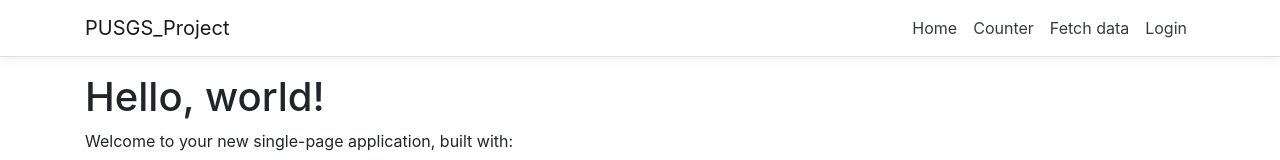
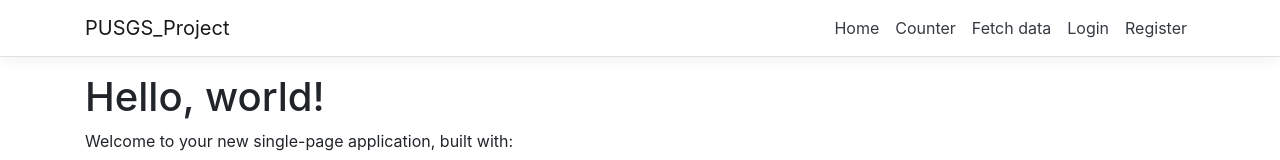
Before and after one commit to SrdjanStankov/Web2_Projekat, an Angular app in the folder PUSGS_Project/PUSGS_Project/ClientApp/: page / in a window 1280 px wide. Shown: the top 160 px of the page. Built offline with nearby package versions, Linux system fonts and the light colour scheme.

Commit message:
Added nav-menu login/register show logic

```diff
--- a/PUSGS_Project/PUSGS_Project/ClientApp/src/app/app.module.ts
+++ b/PUSGS_Project/PUSGS_Project/ClientApp/src/app/app.module.ts
@@ -11,6 +11,7 @@ import { HomeComponent } from './home/home.component';
 import { CounterComponent } from './counter/counter.component';
 import { FetchDataComponent } from './fetch-data/fetch-data.component';
 import { LoginComponent } from './login/login.component';
+import { RegisterComponent } from './register/register.component';
 
 @NgModule({
   declarations: [
@@ -19,7 +20,8 @@ import { LoginComponent } from './login/login.component';
     HomeComponent,
     CounterComponent,
     FetchDataComponent,
-    LoginComponent
+    LoginComponent,
+    RegisterComponent,
   ],
   imports: [
     BrowserModule.withServerTransition({ appId: 'ng-cli-universal' }),
--- a/PUSGS_Project/PUSGS_Project/ClientApp/src/app/nav-menu/nav-menu.component.html
+++ b/PUSGS_Project/PUSGS_Project/ClientApp/src/app/nav-menu/nav-menu.component.html
@@ -25,9 +25,13 @@
           <li class="nav-item" [routerLinkActive]="['link-active']">
             <a class="nav-link text-dark" [routerLink]="['/fetch-data']">Fetch data</a>
           </li>
-          <li class="nav-item" [routerLinkActive]="['link-active']">
+          <li *ngIf="!backend.isLogedIn()" class="nav-item" [routerLinkActive]="['link-active']">
             <a class="nav-link text-dark" [routerLink]="" (click)="openLogin()">Login</a>
-          </li></ul>
+          </li>
+          <li *ngIf="!backend.isLogedIn()" class="nav-item" [routerLinkActive]="['link-active']">
+            <a class="nav-link text-dark" [routerLink]="" (click)="openRegister()">Register</a>
+          </li>
+        </ul>
       </div>
     </div>
   </nav>
--- a/PUSGS_Project/PUSGS_Project/ClientApp/src/app/nav-menu/nav-menu.component.ts
+++ b/PUSGS_Project/PUSGS_Project/ClientApp/src/app/nav-menu/nav-menu.component.ts
@@ -1,6 +1,8 @@
 import { Component } from '@angular/core';
 import { NgbModal } from '@ng-bootstrap/ng-bootstrap';
 import { LoginComponent } from '../login/login.component';
+import { RegisterComponent } from '../register/register.component';
+import { BackendService } from '../services/backend.service';
 
 @Component({
   selector: 'app-nav-menu',
@@ -10,7 +12,7 @@ import { LoginComponent } from '../login/login.component';
 export class NavMenuComponent {
   isExpanded = false;
 
-  constructor(private modalService: NgbModal) { }
+  constructor(private modalService: NgbModal, public backend: BackendService) { }
 
   collapse() {
     this.isExpanded = false;
@@ -23,4 +25,8 @@ export class NavMenuComponent {
   openLogin() {
     this.modalService.open(LoginComponent);
   }
+
+  openRegister() {
+    this.modalService.open(RegisterComponent);
+  }
 }
```
